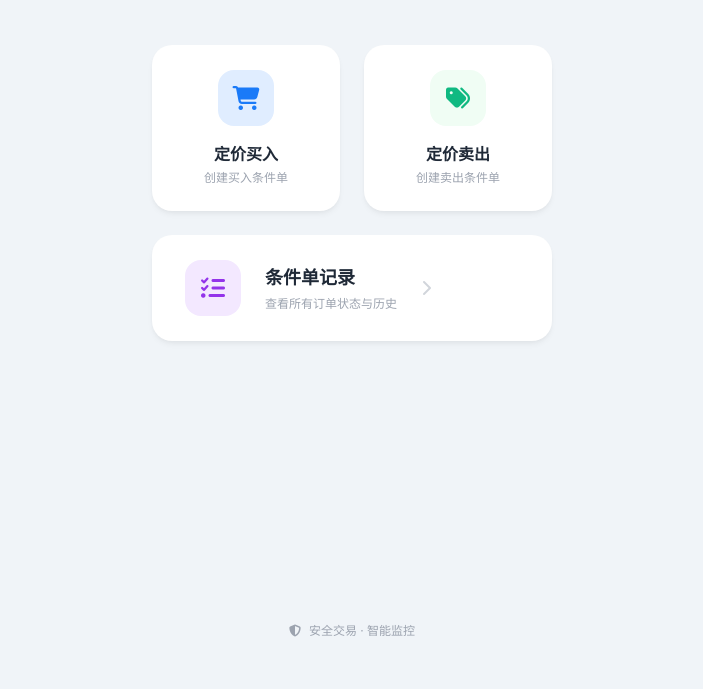
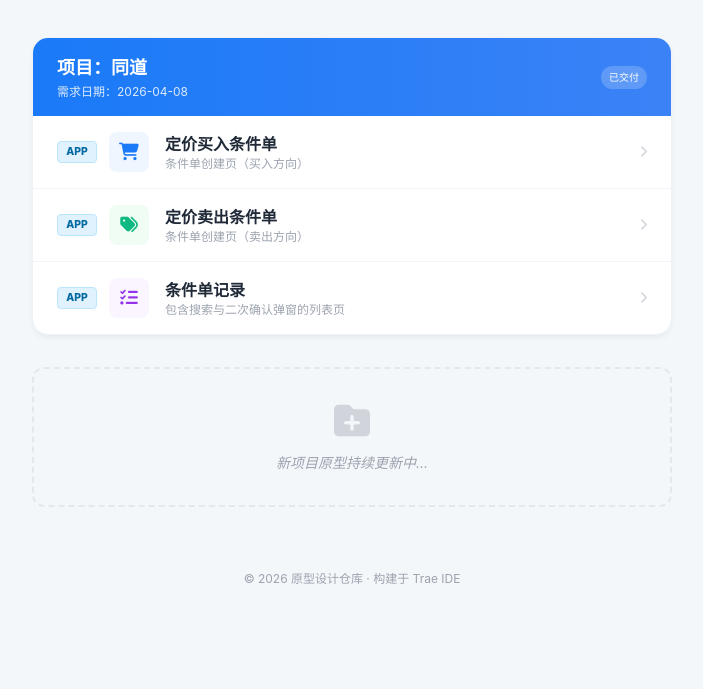
Before and after one commit to zmdcat/OTC--TRS, a plain HTML site: page nav.html in a window 1280 px wide. Shown: the part 111-800 px from the top of the page, without its empty margins (288-991 px from the left). Drawn offline with nearby package versions, Linux system fonts and the light colour scheme.

Commit message:
Restructure nav.html with project categorization and platform tags

```diff
--- a/nav.html
+++ b/nav.html
@@ -3,92 +3,149 @@
 <head>
     <meta charset="UTF-8">
     <meta name="viewport" content="width=device-width, initial-scale=1.0">
-    <title>功能导航页</title>
+    <title>原型设计导航页</title>
     <script src="https://cdn.tailwindcss.com"></script>
     <link rel="stylesheet" href="https://cdnjs.cloudflare.com/ajax/libs/font-awesome/6.4.0/css/all.min.css">
     <style>
         body {
-            background-color: #f0f4f8;
+            background-color: #f4f7fa;
             font-family: -apple-system, BlinkMacSystemFont, "Segoe UI", Roboto, "Helvetica Neue", Arial, sans-serif;
             color: #333;
         }
-        .nav-card {
+        .project-section {
             background: white;
-            border-radius: 1.25rem;
-            padding: 1.5rem;
+            border-radius: 1rem;
+            box-shadow: 0 4px 6px -1px rgba(0, 0, 0, 0.05);
+            margin-bottom: 2rem;
+            overflow: hidden;
+            border: 1px solid #eef2f6;
+        }
+        .project-header {
+            background: linear-gradient(to right, #1a7af8, #3b82f6);
+            color: white;
+            padding: 1rem 1.5rem;
+        }
+        .nav-item {
             display: flex;
-            flex-direction: column;
             align-items: center;
-            justify-content: center;
-            transition: all 0.2s ease;
-            box-shadow: 0 4px 6px -1px rgba(0, 0, 0, 0.05), 0 2px 4px -1px rgba(0, 0, 0, 0.03);
-            border: 1px solid rgba(255, 255, 255, 0.8);
+            padding: 1rem 1.5rem;
+            border-bottom: 1px solid #f1f5f9;
+            transition: background-color 0.2s;
+            text-decoration: none;
         }
-        .nav-card:active {
-            transform: scale(0.96);
-            background-color: #f9fafb;
+        .nav-item:last-child {
+            border-bottom: none;
+        }
+        .nav-item:hover {
+            background-color: #f8fafc;
+        }
+        .nav-item:active {
+            background-color: #f1f5f9;
+        }
+        .platform-tag {
+            font-size: 0.65rem;
+            font-weight: 800;
+            padding: 2px 6px;
+            border-radius: 4px;
+            text-transform: uppercase;
+            margin-right: 0.75rem;
+            min-width: 40px;
+            text-align: center;
+        }
+        .tag-app {
+            background-color: #e0f2fe;
+            color: #0369a1;
+            border: 1px solid #bae6fd;
+        }
+        .tag-pc {
+            background-color: #fef3c7;
+            color: #92400e;
+            border: 1px solid #fde68a;
         }
         .icon-box {
-            width: 3.5rem;
-            height: 3.5rem;
-            border-radius: 1rem;
+            width: 2.5rem;
+            height: 2.5rem;
+            border-radius: 0.5rem;
             display: flex;
             align-items: center;
             justify-content: center;
-            margin-bottom: 1rem;
-            font-size: 1.5rem;
+            margin-right: 1rem;
+            font-size: 1.1rem;
         }
-        .bg-blue-soft { background-color: #e0edff; color: #1a7af8; }
+        .bg-blue-soft { background-color: #eff6ff; color: #1a7af8; }
         .bg-green-soft { background-color: #f0fdf4; color: #10b981; }
-        .bg-purple-soft { background-color: #f3e8ff; color: #9333ea; }
+        .bg-purple-soft { background-color: #faf5ff; color: #9333ea; }
     </style>
 </head>
-<body class="flex flex-col min-h-screen max-w-md mx-auto relative px-6 py-12">
+<body class="min-h-screen max-w-2xl mx-auto px-4 py-10">
 
-    <header class="text-center mb-12">
-        <h1 class="text-2xl font-bold text-gray-900 mb-2">OTC--TRS 系统导航</h1>
-        <p class="text-gray-500 text-sm">点击下方入口进入对应功能页面</p>
+    <header class="mb-10 text-center">
+        <h1 class="text-3xl font-extrabold text-gray-900 mb-3">原型设计管理中心</h1>
+        <p class="text-gray-500 text-sm">统一管理各项目各版本的原型交互稿</p>
     </header>
 
-    <main class="grid grid-cols-2 gap-6">
+    <!-- Project: 同道 -->
+    <section class="project-section">
+        <div class="project-header flex justify-between items-center">
+            <div>
+                <h2 class="text-lg font-bold">项目：同道</h2>
+                <p class="text-blue-100 text-xs mt-0.5">需求日期：2026-04-08</p>
+            </div>
+            <span class="bg-white/20 text-white text-[10px] px-2 py-1 rounded-full backdrop-blur-sm">已交付</span>
+        </div>
 
-        <!-- Buy Page -->
-        <a href="index.html" class="nav-card">
+        <div class="project-list">
+            <!-- Entry 1 -->
+            <a href="index.html" class="nav-item">
+                <span class="platform-tag tag-app">APP</span>
                 <div class="icon-box bg-blue-soft">
                     <i class="fa-solid fa-cart-shopping"></i>
                 </div>
-            <span class="font-bold text-gray-800">定价买入</span>
-            <span class="text-xs text-gray-400 mt-1">创建买入条件单</span>
+                <div class="flex-1">
+                    <h3 class="font-bold text-gray-800">定价买入条件单</h3>
+                    <p class="text-xs text-gray-400">条件单创建页（买入方向）</p>
+                </div>
+                <i class="fa-solid fa-chevron-right text-gray-300 text-xs"></i>
             </a>
 
-        <!-- Sell Page -->
-        <a href="sell.html" class="nav-card">
+            <!-- Entry 2 -->
+            <a href="sell.html" class="nav-item">
+                <span class="platform-tag tag-app">APP</span>
                 <div class="icon-box bg-green-soft">
                     <i class="fa-solid fa-tags"></i>
                 </div>
-            <span class="font-bold text-gray-800">定价卖出</span>
-            <span class="text-xs text-gray-400 mt-1">创建卖出条件单</span>
+                <div class="flex-1">
+                    <h3 class="font-bold text-gray-800">定价卖出条件单</h3>
+                    <p class="text-xs text-gray-400">条件单创建页（卖出方向）</p>
+                </div>
+                <i class="fa-solid fa-chevron-right text-gray-300 text-xs"></i>
             </a>
 
-        <!-- Records Page -->
-        <a href="records.html" class="nav-card col-span-2 flex-row justify-start space-x-6">
-            <div class="icon-box bg-purple-soft mb-0 ml-2">
+            <!-- Entry 3 -->
+            <a href="records.html" class="nav-item">
+                <span class="platform-tag tag-app">APP</span>
+                <div class="icon-box bg-purple-soft">
                     <i class="fa-solid fa-list-check"></i>
                 </div>
-            <div class="flex flex-col">
-                <span class="font-bold text-gray-800 text-lg">条件单记录</span>
-                <span class="text-xs text-gray-400 mt-1">查看所有订单状态与历史</span>
+                <div class="flex-1">
+                    <h3 class="font-bold text-gray-800">条件单记录</h3>
+                    <p class="text-xs text-gray-400">包含搜索与二次确认弹窗的列表页</p>
                 </div>
-            <i class="fa-solid fa-chevron-right ml-auto mr-2 text-gray-300"></i>
+                <i class="fa-solid fa-chevron-right text-gray-300 text-xs"></i>
             </a>
+        </div>
+    </section>
 
-    </main>
+    <!-- Placeholder for Future Projects -->
+    <div class="border-2 border-dashed border-gray-200 rounded-xl p-8 text-center">
+        <div class="text-gray-300 text-4xl mb-3">
+            <i class="fa-solid fa-folder-plus"></i>
+        </div>
+        <p class="text-gray-400 text-sm italic">新项目原型持续更新中...</p>
+    </div>
 
-    <footer class="mt-auto pt-12 text-center">
-        <div class="inline-flex items-center space-x-2 text-gray-400 text-xs">
-            <i class="fa-solid fa-shield-halved"></i>
-            <span>安全交易 · 智能监控</span>
-        </div>
+    <footer class="mt-16 text-center text-gray-400 text-xs">
+        <p>© 2026 原型设计仓库 · 构建于 Trae IDE</p>
     </footer>
 
 </body>
```
Lines whose indentation alone changed are shown as unchanged.
